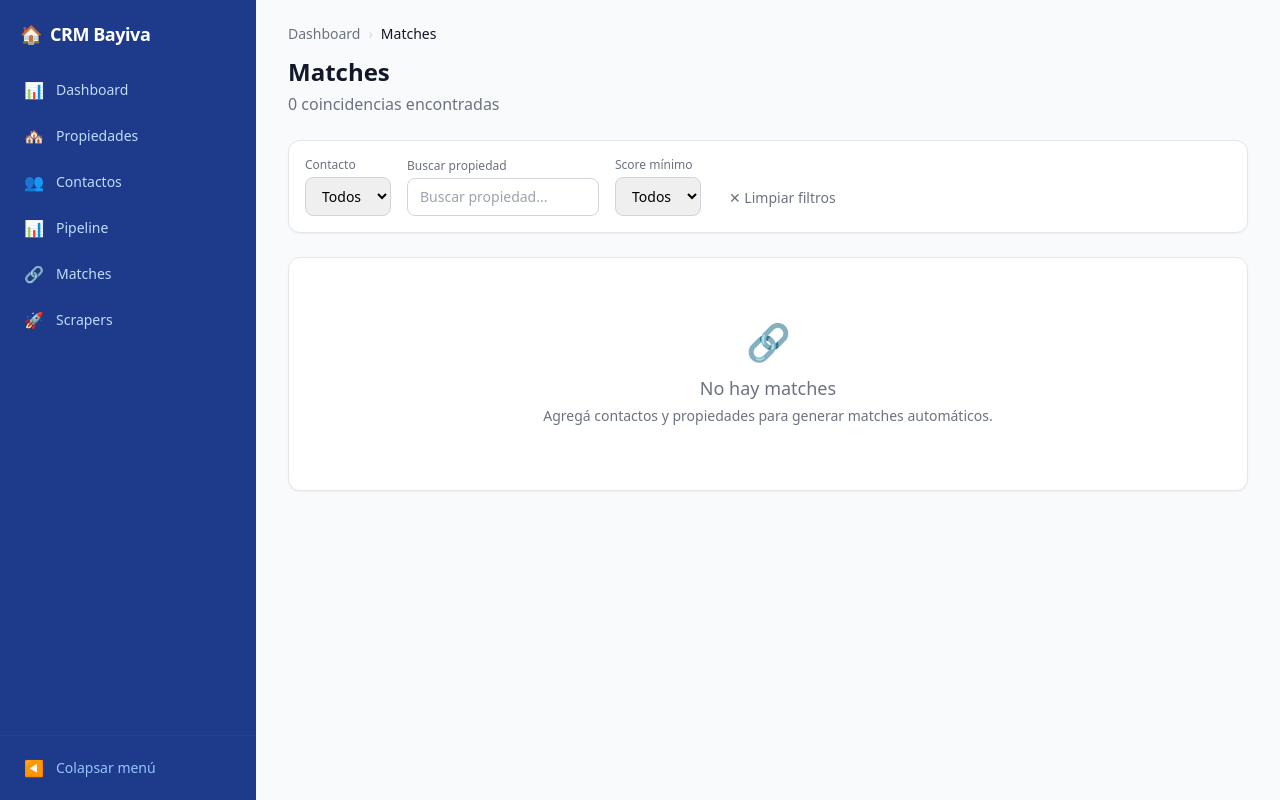
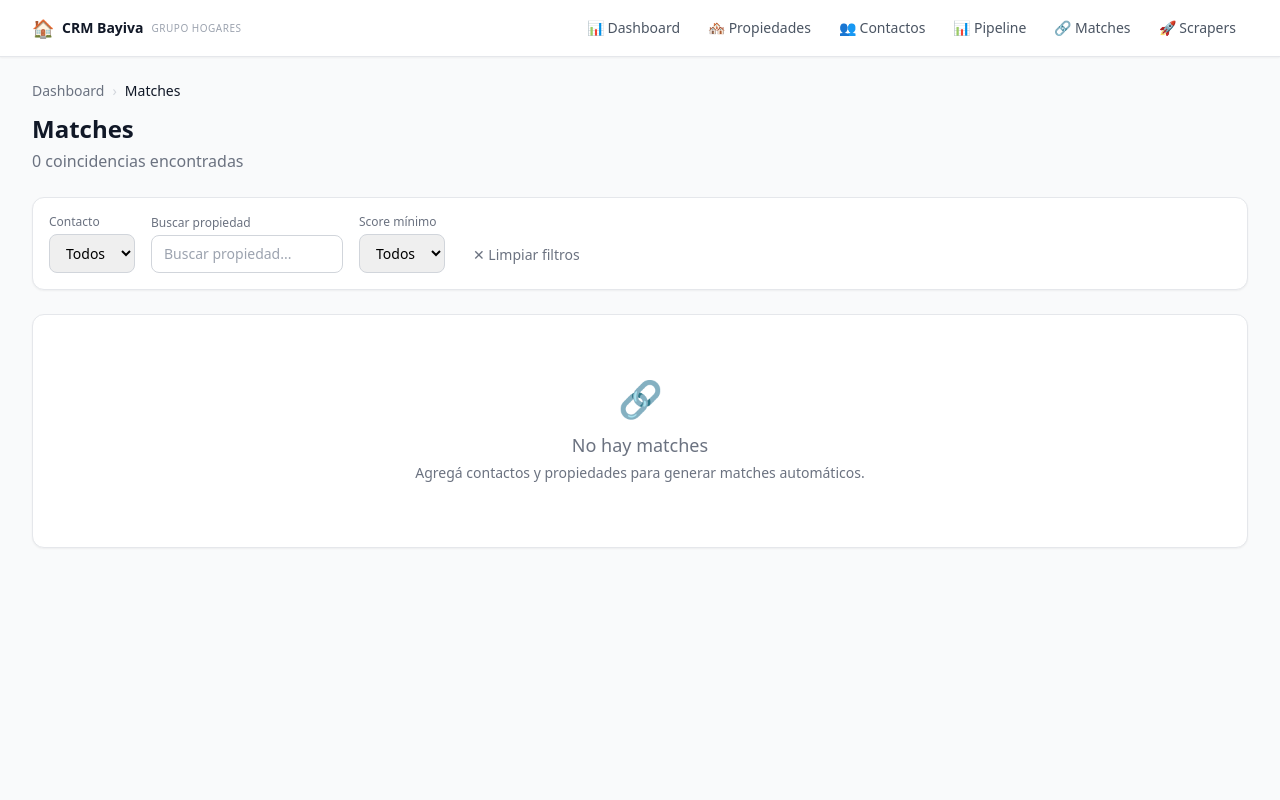
Before and after one commit to hernanharco/miniCRM-Ghogares, a Python web app: template app/templates/match/list.html in a window 1280 px wide. Run offline with Jinja, Linux system fonts and the light colour scheme; the template is opened without the code that fills it, so the values that code supplies are empty; some libraries are stand-ins or nearby versions.

Commit message:
fix: replace sidebar with horizontal top nav
- Remove sidebar entirely (conflicts with portal sidebar)
- Add clean horizontal navigation bar at top
- Content fills full width (no double sidebar)
- All existing filters and search preserved

```diff
--- a/app/templates/base.html
+++ b/app/templates/base.html
@@ -22,116 +22,67 @@
         }
     </script>
     <style>
-        .sidebar-overlay { display: none; }
-        .sidebar-open .sidebar-overlay { display: block; }
-        @media (min-width: 1024px) { .sidebar-overlay { display: none !important; } }
-
         .btn-arriba {
             position: fixed; bottom: 2rem; right: 2rem; z-index: 50;
-            opacity: 0; visibility: hidden; cursor: pointer;
+            opacity: 0; visibility: hidden; cursor: pointer; transition: opacity 0.3s, visibility 0.3s;
         }
         .btn-arriba.visible { opacity: 1; visibility: visible; }
-
-        /* Transiciones suaves con HTMX — solo el contenido cambia */
-        .htmx-swapping { opacity: 0; }
-        .htmx-added { animation: fadeIn 0.2s ease-in; }
-        @keyframes fadeIn {
-            from { opacity: 0; transform: translateY(4px); }
-            to   { opacity: 1; transform: translateY(0); }
-        }
-
-        /* Scrollbar finito para el main */
-        main { scrollbar-width: thin; scrollbar-color: #cbd5e1 transparent; }
-
-        /* Sidebar colapsado en desktop */
-        .sidebar-collapsed #sidebar { width: 4rem; }
-        .sidebar-collapsed #sidebar .nav-label { display: none; }
-        .sidebar-collapsed #sidebar .nav-icon { margin-right: 0; }
-        .sidebar-collapsed #sidebar nav a { justify-content: center; padding: 0.625rem; }
-        .sidebar-collapsed #sidebar .brand-text { display: none; }
-        .sidebar-collapsed #sidebar .sidebar-footer { display: none; }
-        .sidebar-collapsed main { margin-left: 0; }
     </style>
 </head>
-<body class="h-full">
-    <!-- Overlay mobile -->
-    <div class="sidebar-overlay fixed inset-0 bg-black/50 z-20 lg:hidden" onclick="toggleSidebar()"></div>
+<body class="h-full bg-gray-50">
 
-    <div class="min-h-full flex">
+    <!-- Barra de navegación superior -->
+    <nav class="sticky top-0 z-10 bg-white border-b border-gray-200 shadow-sm">
+        <div class="max-w-7xl mx-auto px-4 sm:px-6 lg:px-8">
+            <div class="flex items-center justify-between h-14">
+                <!-- Logo -->
+                <div class="flex items-center gap-2">
+                    <span class="text-lg">🏠</span>
+                    <span class="text-sm font-bold text-gray-900">CRM Bayiva</span>
+                    <span class="text-[10px] uppercase tracking-wider text-gray-400 hidden sm:inline">Grupo Hogares</span>
+                </div>
 
-        <!-- Sidebar -->
-        <aside id="sidebar"
-               class="fixed inset-y-0 left-0 z-20 w-64 bg-brand-900 text-white flex flex-col
-                      -translate-x-full lg:translate-x-0 lg:static lg:z-auto
-                      transition-all duration-200 ease-in-out
-                      shrink-0">
+                <!-- Links de navegación -->
+                <div class="flex items-center gap-1 overflow-x-auto">
+                    <a href="/"
+                       class="px-3 py-1.5 text-sm font-medium rounded-md transition-colors whitespace-nowrap
+                              {% if request.url.path == '/' %}bg-brand-100 text-brand-700{% else %}text-gray-600 hover:text-gray-900 hover:bg-gray-100{% endif %}">
+                        📊 Dashboard
+                    </a>
+                    <a href="/propiedades"
+                       class="px-3 py-1.5 text-sm font-medium rounded-md transition-colors whitespace-nowrap
+                              {% if request.url.path.startswith('/propiedades') %}bg-brand-100 text-brand-700{% else %}text-gray-600 hover:text-gray-900 hover:bg-gray-100{% endif %}">
+                        🏘️ Propiedades
+                    </a>
+                    <a href="/contactos"
+                       class="px-3 py-1.5 text-sm font-medium rounded-md transition-colors whitespace-nowrap
+                              {% if request.url.path.startswith('/contactos') %}bg-brand-100 text-brand-700{% else %}text-gray-600 hover:text-gray-900 hover:bg-gray-100{% endif %}">
+                        👥 Contactos
+                    </a>
+                    <a href="/pipeline"
+                       class="px-3 py-1.5 text-sm font-medium rounded-md transition-colors whitespace-nowrap
+                              {% if request.url.path.startswith('/pipeline') %}bg-brand-100 text-brand-700{% else %}text-gray-600 hover:text-gray-900 hover:bg-gray-100{% endif %}">
+                        📊 Pipeline
+                    </a>
+                    <a href="/matches"
+                       class="px-3 py-1.5 text-sm font-medium rounded-md transition-colors whitespace-nowrap
+                              {% if request.url.path.startswith('/matches') %}bg-brand-100 text-brand-700{% else %}text-gray-600 hover:text-gray-900 hover:bg-gray-100{% endif %}">
+                        🔗 Matches
+                    </a>
+                    <a href="/scraper"
+                       class="px-3 py-1.5 text-sm font-medium rounded-md transition-colors whitespace-nowrap
+                              {% if request.url.path.startswith('/scraper') %}bg-brand-100 text-brand-700{% else %}text-gray-600 hover:text-gray-900 hover:bg-gray-100{% endif %}">
+                        🚀 Scrapers
+                    </a>
+                </div>
+            </div>
+        </div>
+    </nav>
 
-            <!-- Header -->
-            <div class="flex items-center justify-between px-4 lg:px-5 py-4 lg:py-5 min-h-[4rem]">
-                <div class="flex items-center gap-2 overflow-hidden">
-                    <span class="text-lg shrink-0">🏠</span>
-                    <span class="brand-text text-base lg:text-lg font-bold tracking-tight truncate">CRM Bayiva</span>
-                </div>
-                <button onclick="toggleSidebar()" class="lg:hidden text-white/60 hover:text-white p-1 shrink-0">
-                    <svg class="w-5 h-5" fill="none" stroke="currentColor" viewBox="0 0 24 24">
-                        <path stroke-linecap="round" stroke-linejoin="round" stroke-width="2" d="M6 18L18 6M6 6l12 12"></path>
-                    </svg>
-                </button>
-            </div>
-
-            <!-- Nav -->
-            <nav class="flex-1 px-2 lg:px-3 space-y-0.5 overflow-y-auto">
-                {% macro nav_item(href, icon, label) %}
-                <a href="{{ href }}"
-                   hx-get="{{ href }}"
-                   hx-target="main"
-                   hx-push-url="true"
-                   class="flex items-center px-3 py-2.5 text-sm font-medium rounded-lg transition-colors duration-150
-                          {% if request.url.path == href or request.url.path.startswith(href + '/') and href != '/' %}
-                              bg-brand-800 text-white
-                          {% else %}
-                              text-brand-200 hover:bg-brand-800 hover:text-white
-                          {% endif %}">
-                    <span class="nav-icon mr-3 shrink-0 text-base">{{ icon }}</span>
-                    <span class="nav-label truncate">{{ label }}</span>
-                </a>
-                {% endmacro %}
-
-                {{ nav_item('/', '📊', 'Dashboard') }}
-                {{ nav_item('/propiedades', '🏘️', 'Propiedades') }}
-                {{ nav_item('/contactos', '👥', 'Contactos') }}
-                {{ nav_item('/pipeline', '📊', 'Pipeline') }}
-                {{ nav_item('/matches', '🔗', 'Matches') }}
-                {{ nav_item('/scraper', '🚀', 'Scrapers') }}
-            </nav>
-
-            <!-- Footer: colapsar sidebar (solo desktop) -->
-            <div class="sidebar-footer border-t border-brand-800 p-2 lg:p-3">
-                <button onclick="toggleCollapse()"
-                        class="hidden lg:flex w-full items-center gap-3 px-3 py-2 text-sm text-brand-300 hover:text-white hover:bg-brand-800 rounded-lg transition-colors"
-                        id="collapseBtn">
-                    <span class="shrink-0 text-base" id="collapseIcon">◀</span>
-                    <span class="nav-label" id="collapseLabel">Colapsar menú</span>
-                </button>
-            </div>
-        </aside>
-
-        <!-- Hamburger mobile -->
-        <button onclick="toggleSidebar()"
-                class="fixed top-4 left-4 z-30 lg:hidden bg-brand-900 text-white p-2.5 rounded-lg shadow-lg hover:bg-brand-800 transition-colors"
-                aria-label="Menú">
-            <svg class="w-5 h-5" fill="none" stroke="currentColor" viewBox="0 0 24 24">
-                <path stroke-linecap="round" stroke-linejoin="round" stroke-width="2" d="M4 6h16M4 12h16M4 18h16"></path>
-            </svg>
-        </button>
-
-        <!-- Main content (HTMX target) -->
-        <main class="flex-1 min-w-0 overflow-auto transition-all duration-200">
-            <div class="px-4 sm:px-6 lg:px-8 py-4 lg:py-6 pt-16 lg:pt-6">
-                {% block content %}{% endblock %}
-            </div>
-        </main>
-    </div>
+    <!-- Contenido principal -->
+    <main class="max-w-7xl mx-auto px-4 sm:px-6 lg:px-8 py-6">
+        {% block content %}{% endblock %}
+    </main>
 
     <!-- Boton volver arriba -->
     <button id="btnArriba" onclick="window.scrollTo({top:0,behavior:'smooth'})"
@@ -158,54 +109,14 @@
             });
         })();
 
-        // ── Sidebar colapsable (solo desktop) ──
-        const COLLAPSE_KEY = 'bayiva.sidebar_collapsed';
-
-        function toggleCollapse() {
-            const body = document.body;
-            const collapsed = body.classList.toggle('sidebar-collapsed');
-            try { localStorage.setItem(COLLAPSE_KEY, collapsed ? '1' : '0'); } catch(e) {}
-            updateCollapseUI(collapsed);
-        }
-
-        function updateCollapseUI(collapsed) {
-            const icon = document.getElementById('collapseIcon');
-            const label = document.getElementById('collapseLabel');
-            if (icon) icon.textContent = collapsed ? '▶' : '◀';
-            if (label) label.textContent = collapsed ? 'Expandir' : 'Colapsar menú';
-        }
-
-        // Restaurar estado al cargar
-        (function() {
-            try {
-                if (localStorage.getItem(COLLAPSE_KEY) === '1') {
-                    document.body.classList.add('sidebar-collapsed');
-                    updateCollapseUI(true);
-                }
-            } catch(e) {}
-        })();
-
-        // ── Mobile toggle ──
-        function toggleSidebar() {
-            const sidebar = document.getElementById('sidebar');
-            const body = document.body;
-            sidebar.classList.toggle('-translate-x-full');
-            body.classList.toggle('sidebar-open');
-            document.body.style.overflow = body.classList.contains('sidebar-open') ? 'hidden' : '';
-        }
-
-        // Cerrar sidebar al navegar en mobile
-        document.querySelectorAll('#sidebar a[href]').forEach(link => {
-            link.addEventListener('click', () => {
-                if (window.innerWidth < 1024) toggleSidebar();
-            });
-        });
-
         // ── Boton volver arriba ──
         window.addEventListener('scroll', function() {
             const btn = document.getElementById('btnArriba');
             if (btn) btn.classList.toggle('visible', window.scrollY > 400);
         });
+
+        // ── Cerrar sesion (redirigir a portal) ──
+        // (cuando se necesite)
     </script>
 </body>
 </html>
```
